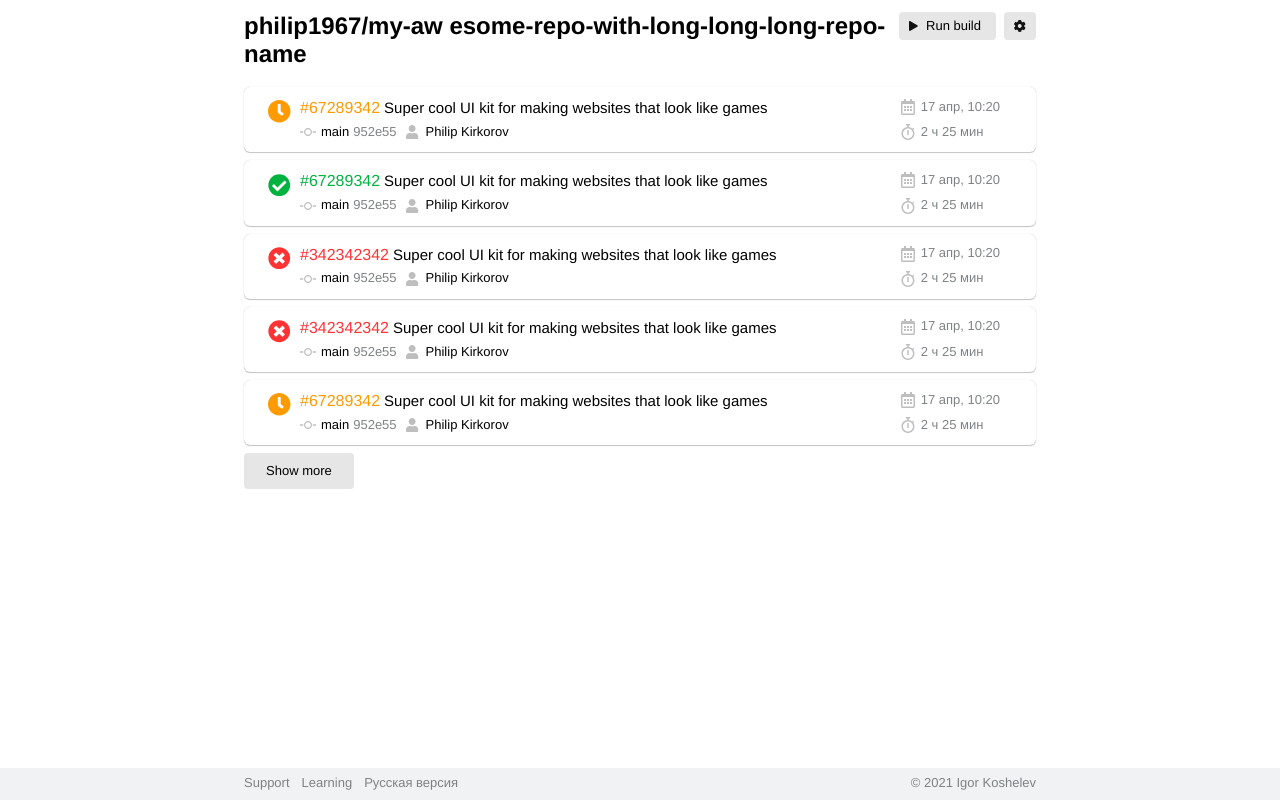
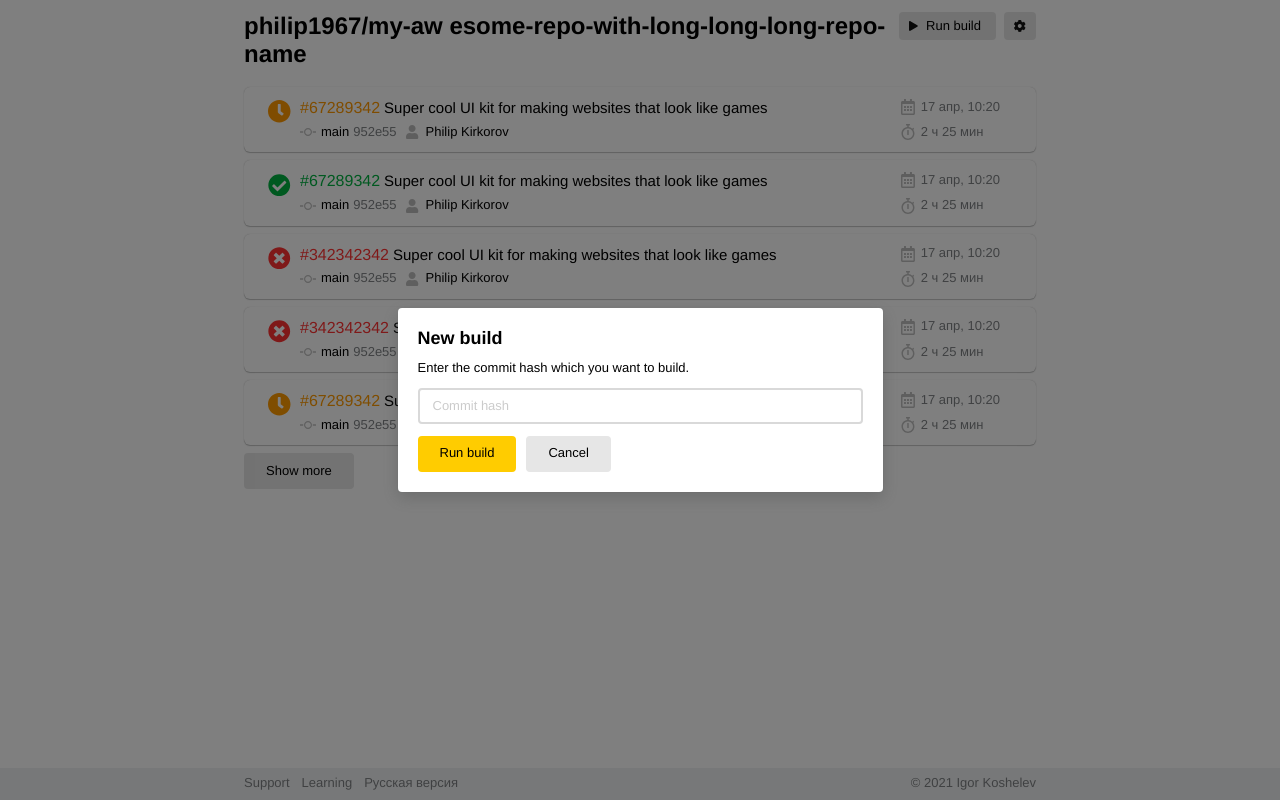
Before and after one commit to i-kosh/shri-react-1, a React (Create React App) app: page /test in a window 1280 px wide. Both pictures are taken after a click on the button "Run build". Built offline with nearby package versions, Linux system fonts and the light colour scheme; a small style sheet from the web is missing; a web font is replaced by a local one; what ansi-to-html would draw is missing.

Commit message:
feat: добавялет модальное окно для нового билда

```diff
--- a/src/pages/BuildList/index.tsx
+++ b/src/pages/BuildList/index.tsx
@@ -1,11 +1,16 @@
-import { FunctionComponent } from 'react'
+import { FunctionComponent, useState } from 'react'
 import { DefaultLayout } from '../../layouts/Default'
 import { Button } from '../../components/Button'
 import { ReactComponent as PlaySvg } from '../../assets/play.svg'
 import { BuildCard, BuildCardProps } from '../../components/BuildCard'
+import { Modal } from '../../components/Modal'
+import { Box } from '../../components/Box'
+import { Input } from '../../components/Input'
 import './style.scss'
 
 export const BuildList: FunctionComponent = (props) => {
+  const [isModalOpen, setModalOpen] = useState(false)
+
   const settingsButton = (
     <>
       <div className="run-build-button">
@@ -13,13 +18,24 @@ export const BuildList: FunctionComponent = (props) => {
           size="xs"
           nativeAttrs={{
             title: 'Run build',
+            onClick: () => {
+              setModalOpen(true)
+            },
           }}
         >
           <PlaySvg />
         </Button>
       </div>
       <div className="run-build-button-desktop">
-        <Button size="sm" prepend={<PlaySvg />}>
+        <Button
+          size="sm"
+          prepend={<PlaySvg />}
+          nativeAttrs={{
+            onClick: () => {
+              setModalOpen(true)
+            },
+          }}
+        >
           Run build
         </Button>
       </div>
@@ -96,14 +112,43 @@ export const BuildList: FunctionComponent = (props) => {
     esome-repo-with-long-long-long-repo-name"
     >
       <ul className="build-list">
-        {testData.map((props) => (
-          <li className="build-list__item">
+        {testData.map((props, i) => (
+          <li className="build-list__item" key={i}>
             <BuildCard {...props}></BuildCard>
           </li>
         ))}
       </ul>
 
       <Button className="build-list__more ">Show more</Button>
+
+      <Modal open={isModalOpen}>
+        <Box modal className="build-list__newbuild newbuild">
+          <h2 className="newbuild__title">New build</h2>
+          <p className="newbuild__sub">
+            Enter the commit hash which you want to build.
+          </p>
+          <Input
+            className="newbuild__input"
+            clearable
+            nativeAttrs={{
+              placeholder: 'Commit hash',
+            }}
+          ></Input>
+          <Button className="newbuild__run" btnStyle="accent">
+            Run build
+          </Button>
+          <Button
+            className="newbuild__cancel"
+            nativeAttrs={{
+              onClick: () => {
+                setModalOpen(false)
+              },
+            }}
+          >
+            Cancel
+          </Button>
+        </Box>
+      </Modal>
     </DefaultLayout>
   )
 }
--- a/src/pages/BuildList/style.scss
+++ b/src/pages/BuildList/style.scss
@@ -38,3 +38,25 @@
     margin-bottom: 20px;
   }
 }
+
+.newbuild {
+  max-width: 485px;
+  width: 100%;
+
+  &__title {
+    font-size: 18px;
+    margin-bottom: 12px;
+  }
+
+  &__sub {
+    margin-bottom: 12px;
+  }
+
+  &__input {
+    margin-bottom: 12px;
+  }
+
+  &__run {
+    margin-right: 10px;
+  }
+}
```
